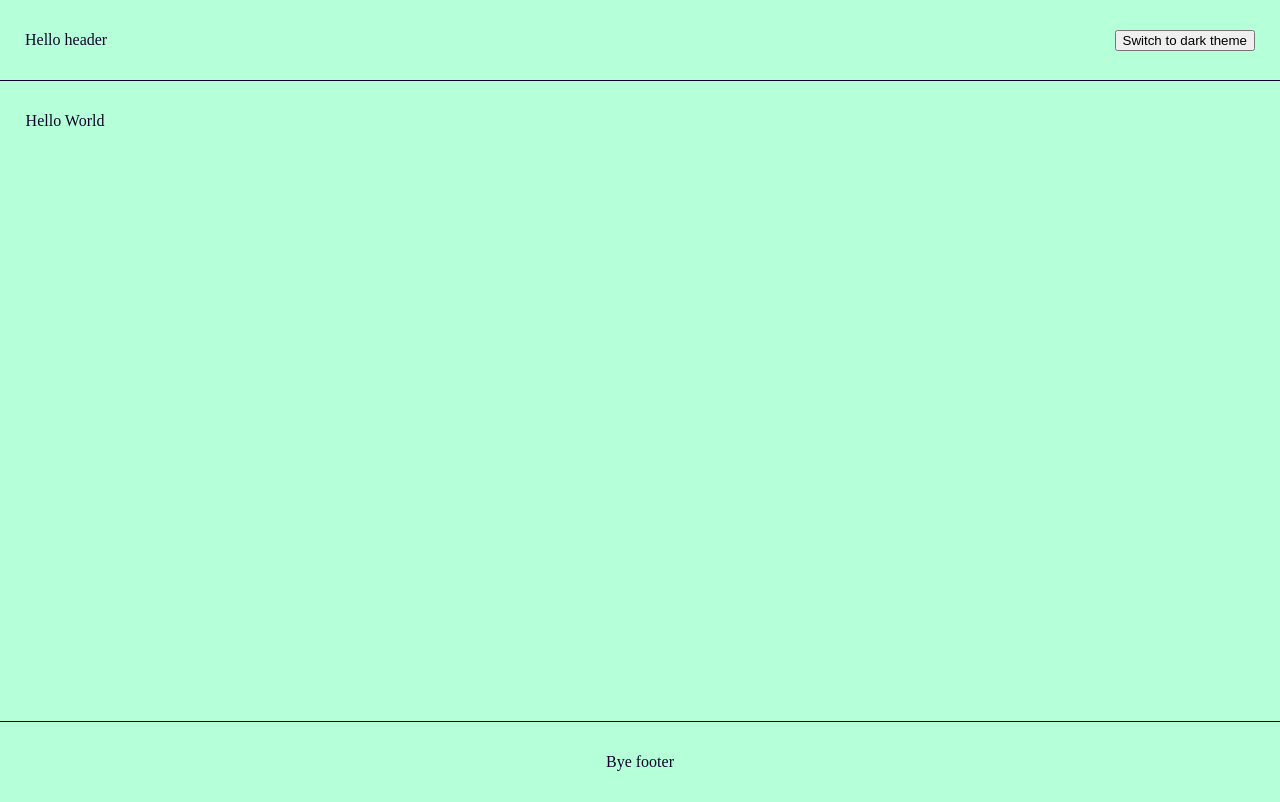
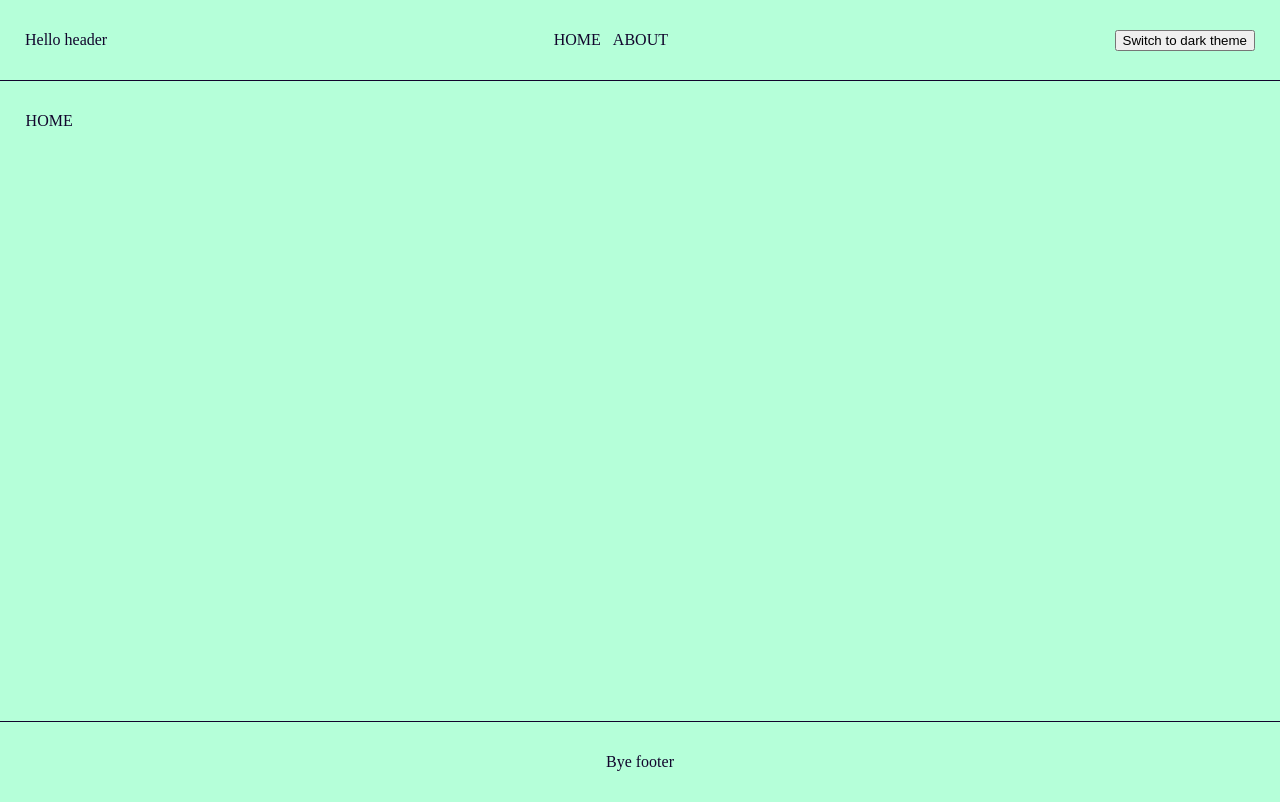
Before and after one commit to DigitalMeteorCode/React-Drum, a React (Create React App) app: page / in a window 1280 px wide. Built offline with nearby package versions, Linux system fonts and the light colour scheme.

Commit message:
Ajout de la navigation avec react- router-dom

```diff
--- a/package.json
+++ b/package.json
@@ -8,6 +8,7 @@
     "@testing-library/user-event": "^12.8.3",
     "react": "^17.0.2",
     "react-dom": "^17.0.2",
+    "react-router-dom": "^5.3.0",
     "react-scripts": "4.0.3",
     "styled-components": "^5.3.1",
     "web-vitals": "^1.1.2"
--- a/src/App.js
+++ b/src/App.js
@@ -1,10 +1,21 @@
 import './App.css';
+import { BrowserRouter as Router, Switch, Route, BrowserRouter} from 'react-router-dom';
+
 import Layout from "components/UI/Layout";
+
+import Home from 'components/Home';
+import About from 'components/About';
 
 export default function App(){
   return (
-    <Layout>
-      <h1>Hello World</h1>
-    </Layout>
+    <Router>
+      <Layout>
+        <Switch>
+          <Route component={About} path="/about" />
+          <Route component={Home} path="/" />
+        </Switch>
+      </Layout>
+    </Router>
+
   );
 }
--- /dev/null
+++ b/src/components/About/index.js
@@ -0,0 +1,11 @@
+import styled from "styled-components";
+
+export default function About() {
+    return(
+        <Wrapper>
+            <h1>ABOUT</h1>
+        </Wrapper>
+    );
+}
+
+const Wrapper = styled.div``;
--- a/src/components/Header/index.js
+++ b/src/components/Header/index.js
@@ -1,9 +1,19 @@
 import styled from "styled-components";
+import { Link, useLocation } from "react-router-dom";
 
 export default function Header({ isLight, handleToggleTheme }){
+    const location = useLocation();
     return (
         <Wrapper>
             <h1>Hello header</h1>
+            <nav>
+                <Link to="/">
+                    HOME
+                </Link>
+                <Link to="/about">
+                    ABOUT
+                </Link>
+            </nav>
             <button onClick={handleToggleTheme}>
                 Switch to {isLight ? "dark" : "light"} theme
             </button>
@@ -18,4 +28,11 @@ const Wrapper = styled.header`
     padding: 0px 25px;
     align-items: center;
     border-bottom: solid 1px;
+    & a{
+        text-decoration: none;
+        color: inherit;
+    }
+    & a:first-child{
+        margin-right: 12px;
+    }
 `;
--- /dev/null
+++ b/src/components/Home/index.js
@@ -0,0 +1,11 @@
+import styled from "styled-components";
+
+export default function Home() {
+    return(
+        <Wrapper>
+            <h1>HOME</h1>
+        </Wrapper>
+    );
+}
+
+const Wrapper = styled.div``;
```
Also changed, not shown: 2 other files (tests, documents, lock files or other folders).
